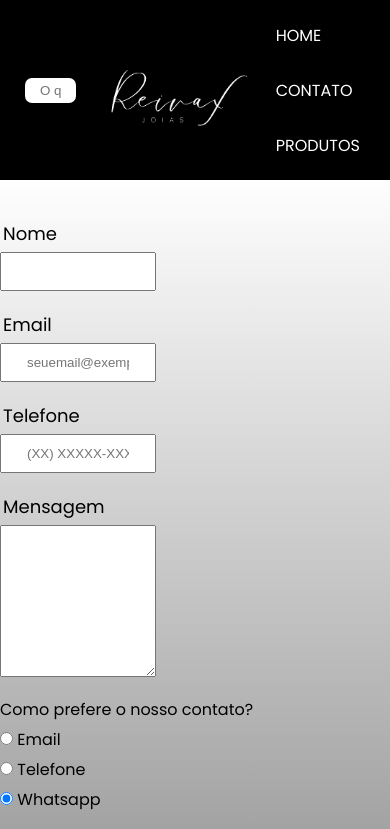
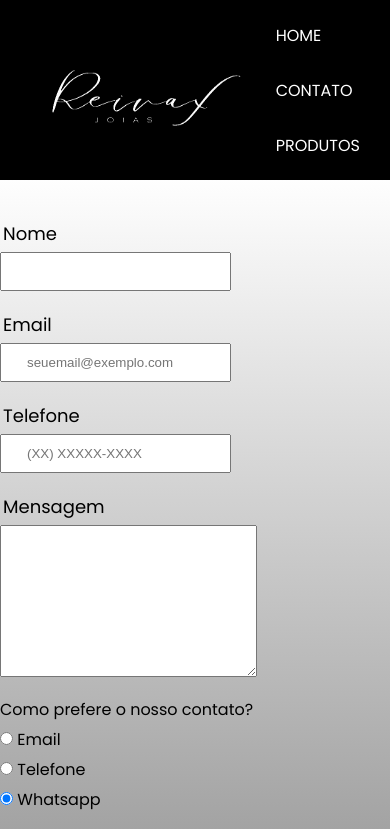
Before and after one commit to gabrielreivax/reivax-joias, a plain HTML site: page contato.html in a window 390 px wide. Shown: the top 829 px of the page. Drawn offline with nearby package versions, Linux system fonts and the light colour scheme.

Commit message:
edit do header para mobile

```diff
--- a/styles/style-contato.css
+++ b/styles/style-contato.css
@@ -200,7 +200,7 @@ footer a {
     }
 
     .txtpesquisa {
-        width: 50%;
+        display: none;
     }
 
     .logo {
@@ -216,6 +216,14 @@ footer a {
     main {
         display: flex;
     }
+
+   .input-padrao {
+    width: auto;
+   }
+
+   .input-mensagem{
+    width: auto;
+   }
 
     .div-rodape-container {
         text-align: center;
--- a/styles/style.css
+++ b/styles/style.css
@@ -187,7 +187,7 @@ footer a {
     }
 
     .txtpesquisa {
-        width: 50%;
+        display: none;
     }
 
     .logo {
```
